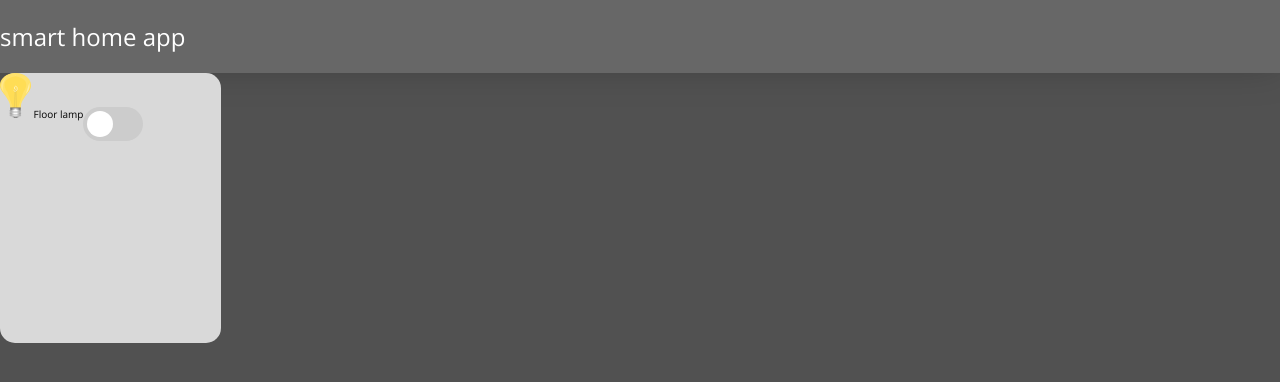
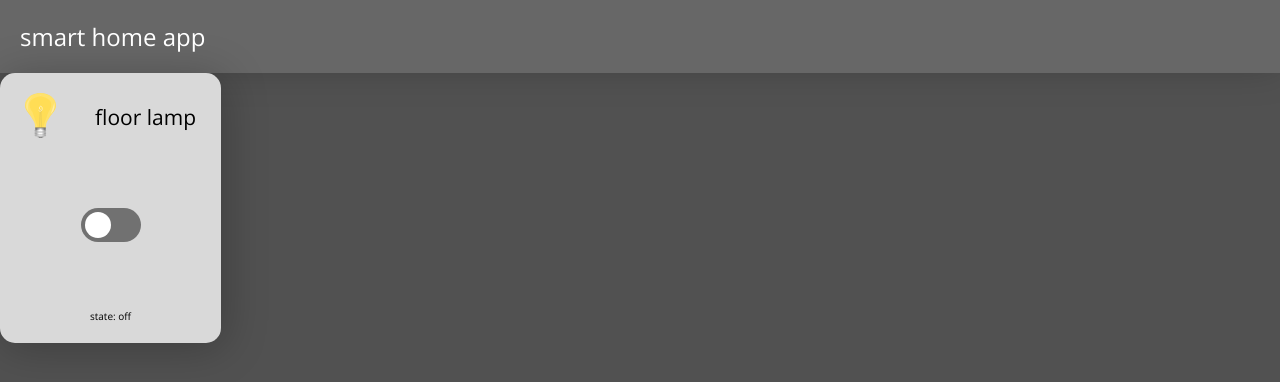
Before and after one commit to DawiD131/smart-home-app, a Vue app: page / in a window 1280 px wide. Shown: the top 382 px of the page. Built offline with nearby package versions, Linux system fonts and the light colour scheme.

Commit message:
feat: add IconWithName component && global layout class

```diff
--- a/src/components/atoms/Icon.vue
+++ b/src/components/atoms/Icon.vue
@@ -1,20 +1,17 @@
 <template>
   <span v-html="icon"></span>
-  <span>{{ text }}</span>
 </template>
 
 <script lang="ts" setup>
 import { icons } from "@/assets/icons";
 import { toRefs } from "vue";
-
-type Icons = "bulb";
+import { Icons } from "@/models/components/Icon";
 
 const props = defineProps<{
   iconName: Icons;
-  text: string;
 }>();
 
-const { iconName, text } = toRefs(props);
+const { iconName } = toRefs(props);
 
 const icon = icons[iconName.value];
 </script>
--- a/src/components/atoms/ToggleButton.vue
+++ b/src/components/atoms/ToggleButton.vue
@@ -25,7 +25,7 @@ export default {
     left: 0;
     right: 0;
     bottom: 0;
-    background-color: #ccc;
+    background-color: #717171;
     -webkit-transition: 0.4s;
     transition: 0.4s;
     border-radius: 34px;
@@ -50,7 +50,7 @@ export default {
     height: 0;
 
     &:checked + span {
-      background-color: #2196f3;
+      background-color: #1ed841;
     }
 
     &:focus + span {
--- a/src/components/molecules/IconWIthName.vue
+++ b/src/components/molecules/IconWIthName.vue
@@ -1,15 +1,33 @@
 <template>
-  <Icon iconName="bulb" text="Floor lamp" />
+  <div class="iconWithName">
+    <Icon :iconName="iconName" />
+    <span class="iconWithName__name">{{ text }}</span>
+  </div>
 </template>
 
-<script lang="ts">
+<script lang="ts" setup>
 import Icon from "@/components/atoms/Icon.vue";
-export default {
-  name: "IconWithName",
-  components: {
-    Icon,
-  },
-};
+import { Icons } from "@/models/components/Icon";
+import { toRefs } from "vue";
+
+const props = defineProps<{
+  text: string;
+  iconName: Icons;
+}>();
+
+const { text, iconName } = toRefs(props);
 </script>
 
-<style></style>
+<style scoped lang="scss">
+.iconWithName {
+  width: 100%;
+  display: flex;
+  justify-content: space-between;
+  align-items: center;
+
+  &__name {
+    font-size: 2.1rem;
+    font-weight: 400;
+  }
+}
+</style>
--- a/src/components/organisms/Navbar.vue
+++ b/src/components/organisms/Navbar.vue
@@ -1,6 +1,8 @@
 <template>
   <header class="navbar">
-    <span class="navbar__text">smart home app</span>
+    <div class="baseLayout">
+      <span class="navbar__text">smart home app</span>
+    </div>
   </header>
 </template>
 
--- a/src/components/organisms/RelayTile.vue
+++ b/src/components/organisms/RelayTile.vue
@@ -1,7 +1,8 @@
 <template>
   <div class="relay-tile">
-    <IconWIthName />
+    <IconWIthName iconName="bulb" text="floor lamp" />
     <ToggleButton />
+    <span>state: off</span>
   </div>
 </template>
 
@@ -26,5 +27,11 @@ export default {
   height: 27rem;
   width: 22.1rem;
   border-radius: 15px;
+  padding: 2rem 2.5rem;
+  display: flex;
+  flex-direction: column;
+  align-items: center;
+  justify-content: space-between;
+  box-shadow: 3px 4px 43px rgba(0, 0, 0, 0.25);
 }
 </style>
--- /dev/null
+++ b/src/models/components/Icon.ts
@@ -0,0 +1 @@
+export type Icons = "bulb";
--- a/src/styles/global.scss
+++ b/src/styles/global.scss
@@ -11,3 +11,14 @@ body {
 html {
   font-size: 62.5%;
 }
+
+* {
+  box-sizing: border-box;
+}
+
+
+.baseLayout {
+  max-width: 1440px;
+  margin: 0 auto;
+  padding: 0 2rem;
+}
```
